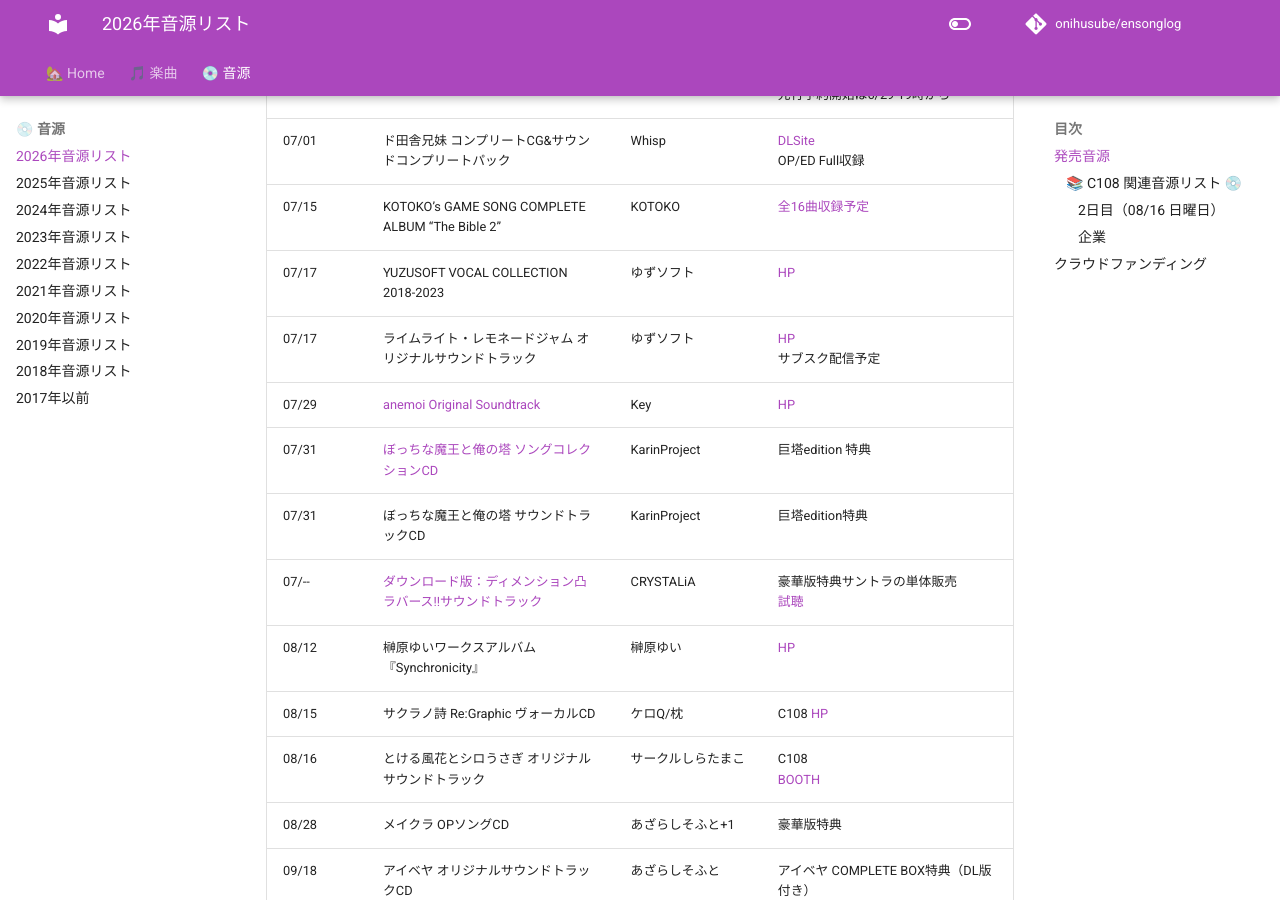
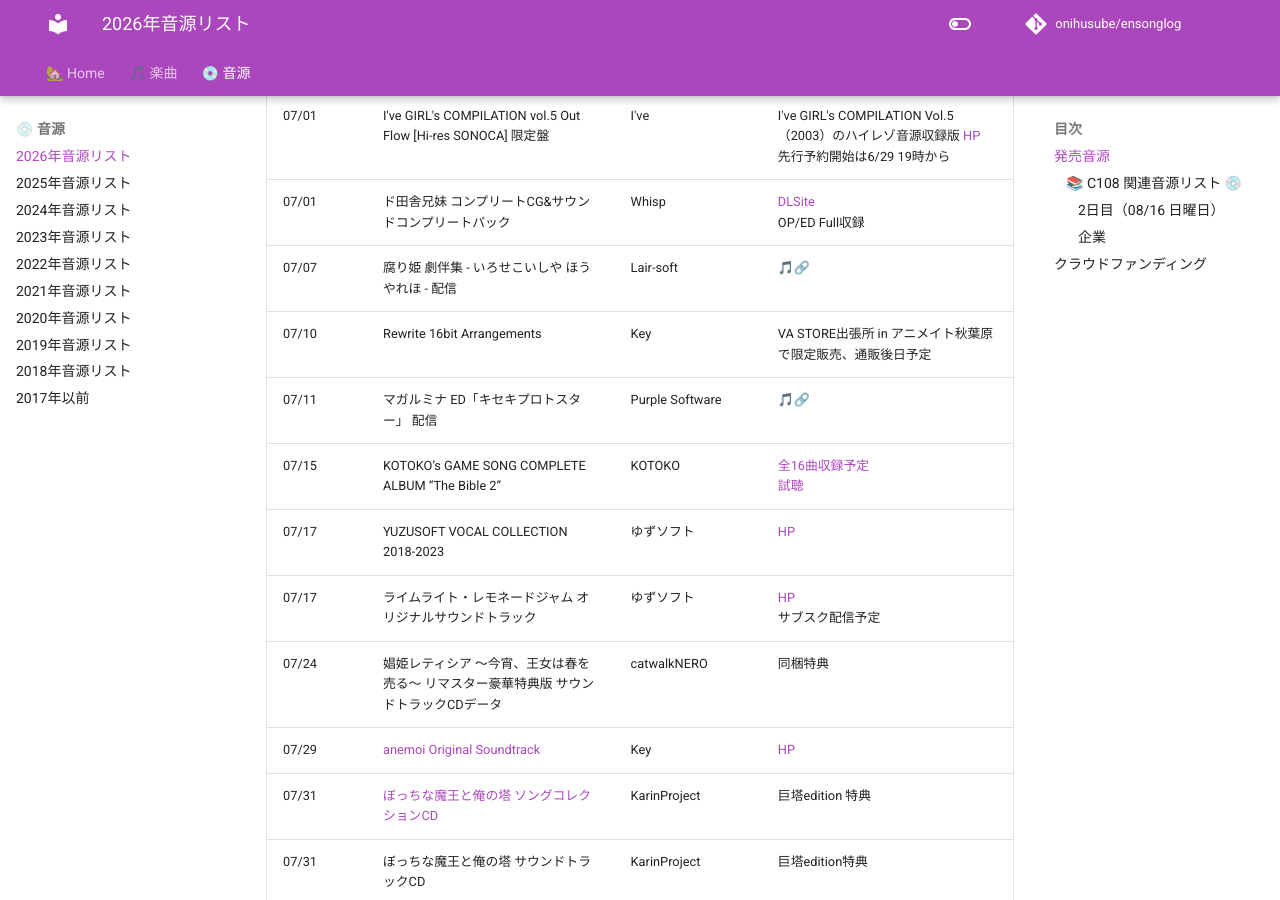
Before and after one commit to onihusube/ensonglog, an MkDocs documentation site: the page built from docs/2026/音源.md, in a window 1280 px wide and 900 px high, scrolled down 8842 px. Built offline with MkDocs 1.6.1 and Material for MkDocs 9.7.7, drawn with Linux system fonts in a browser that asks for light colours; comment, search, counter and statistics services are not loaded; some of the changed text lies outside the part shown.

Commit message:
音源追加

```diff
--- a/docs/2026/音源.md
+++ b/docs/2026/音源.md
@@ -109,7 +109,7 @@
 | 06/08 | 妖魔娼館の新人研修：マリア♥ オリジナルサウンドトラック | Nine's Graphics | [Steam](https://store.steampowered.com/app/4427630/_/) |
 | 06/12 | 虹彩都市 Original Soundtrack | Key | 限定版特典サントラの配信 [🎵🔗](https://linkco.re/1vdGBn5h) |
 | 06/12 | まじかる☆プリンセス オリジナルサウンドトラック | Neotro Inc. / MAGI Inc. | [Steam](https://store.steampowered.com/app/4803480/_/) |
-| 06/24 | Duca 8thオリジナルアルバム『79th constellation』 | Peak A Soul+ | 早期予約特典: 【Purely ～その狭い青空を見上げて～】ED「happiness」のDucaソロボーカルとピアノ演奏による79th constellation verの音源（DL） </br> [HP](https://peakasoul.stores.jp/items/69ede866d13241a7c1e8140c) |
+| 06/24 | Duca 8thオリジナルアルバム『79th constellation』 | Peak A Soul+ | 早期予約特典: 【Purely ～その狭い青空を見上げて～】ED「happiness」のDucaソロボーカルとピアノ演奏による79th constellation verの音源（DL）</br> 2026/07末までの購入で「Rained Scope」/「ふたりしずか」のリミックス音源（ショート）を配布 </br> [HP](https://peakasoul.stores.jp/items/69ede866d13241a7c1e8140c) |
 | 06/25 | ゴーヘルゴー業 つきおとしてゴー 主題歌CD | エンターグラム | 完全生産限定版特典 |
 | 06/25 | SAEKO: Giantess Dating Sim オリジナルサウンドトラックCD/DLC | HYPER REAL | パッケージ限定版（CD）/通常版（DLC）特典 |
 | 06/25 | ラブピカルポッピー！ オリジナルサウンドトラックCD+α | AirVelocity | 豪華限定版特典 |
@@ -127,9 +127,13 @@
 | 07/01 | I've GIRL's COMPILATION vol.4 Lament [Hi-res SONOCA] 限定盤 | I've | I've GIRL's COMPILATION Vol.4（2003）のハイレゾ音源収録版 [HP](https://www.ivesound.jp/discography/girls-compilation/lament/) </br> 先行予約開始は6/29 19時から |
 | 07/01 | I've GIRL's COMPILATION vol.5 Out Flow [Hi-res SONOCA] 限定盤 | I've | I've GIRL's COMPILATION Vol.5（2003）のハイレゾ音源収録版 [HP](https://www.ivesound.jp/discography/girls-compilation/outflow/) </br> 先行予約開始は6/29 19時から |
 | 07/01 | ド田舎兄妹 コンプリートCG&サウンドコンプリートパック | Whisp | [DLSite](https://www.dlsite.com/maniax/announce/=/product_id/RJ01626228.html) </br> OP/ED Full収録 |
-| 07/15 | KOTOKO’s GAME SONG COMPLETE ALBUM “The Bible 2” | KOTOKO | [全16曲収録予定](https://www.kotoko.asia/posts/news/dfgytr) |
+| 07/07 | 腐り姫 劇伴集 - いろせこいしや ほうやれほ - 配信 | Lair-soft | [🎵🔗](https://chpy.lnk.to/1055) |
+| 07/10 | Rewrite 16bit Arrangements | Key | VA STORE出張所 in アニメイト秋葉原で限定販売、通販後日予定 |
+| 07/11 | マガルミナ ED「キセキプロトスター」 配信 | Purple Software | [🎵🔗](https://linkco.re/G5Y123vS) |
+| 07/15 | KOTOKO’s GAME SONG COMPLETE ALBUM “The Bible 2” | KOTOKO | [全16曲収録予定](https://www.kotoko.asia/posts/news/dfgytr) </br> [試聴](https://www.youtube.com/watch?v=0nfMIps6A8Y) |
 | 07/17 | YUZUSOFT VOCAL COLLECTION 2018-2023 | ゆずソフト | [HP](https://www.yuzu-soft.com/lllj_goods2026.html) |
 | 07/17 | ライムライト・レモネードジャム オリジナルサウンドトラック | ゆずソフト | [HP](https://www.yuzu-soft.com/lllj_goods2026.html) </br> サブスク配信予定 |
+| 07/24 | 娼姫レティシア ～今宵、王女は春を売る～ リマスター豪華特典版 サウンドトラックCDデータ | catwalkNERO | 同梱特典 |
 | 07/29 | [anemoi Original Soundtrack](./音源個別/anemoi%20Original%20Soundtrack.md) | Key | [HP](https://key.visualarts.gr.jp/anemoi/sound.html) |
 | 07/31 | [ぼっちな魔王と俺の塔 ソングコレクションCD](./音源個別/ぼっちな魔王と俺の塔%20ソングコレクションCD.md) | KarinProject | 巨塔edition 特典 |
 | 07/31 | ぼっちな魔王と俺の塔 サウンドトラックCD | KarinProject | 巨塔edition特典 |
@@ -175,4 +179,5 @@
 |---|---|---|---|---|---|---|
 | 06/26 | 08/24 | Nursery Rhyme -ナーサリィ☆ライム- | Lump of Sugar | OP曲＆ED曲20th anniversary Ver.フルコーラス音源（DL） | [ソレオス](https://soreosu.com/projects/lumpofsugar) | 150%達成ストレッチゴール |
 | 07/04 | 09/04 | 雪空ライクラバーズ | ももいろたんざく | オリジナルサウンドトラック | [Ci-en](https://ci-en.dlsite.com/creator/6648/crowdfunding/1062) | CD(リアルグッズOSTプラン)/DL(デジタルプランA) |
+| 07/07 | 07/28 | VenusBlood Lagoon International | dualtail | デジタルサウンドトラック, サウンドトラック（トールケース） | [楓通販](https://imrs.biz/shop3/html/) |  |
 | 07/31 | --/-- | カフェトリカルカフェ | まどそふと | サウンドトラック, ボーカルアルバム, ボーカルアルバムハイレゾDLカード | [CAMPFIRE](preview?token=2gmga4zs&utm_campaign=cp_po_share_c_msg_projects_show) | CD(サントラ、ボーカルアルバム)/DL(ボーカルアルバムハイレゾDLカード) |
```
Also changed, not shown: docs/2026/楽曲.md (+1 -1 lines).
